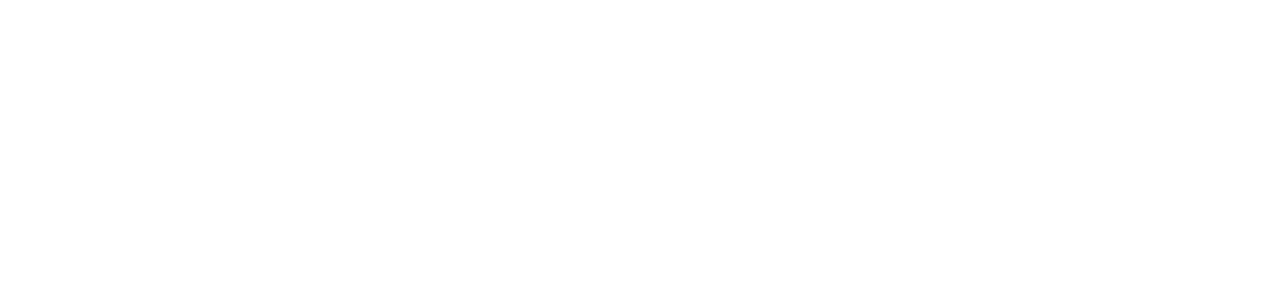
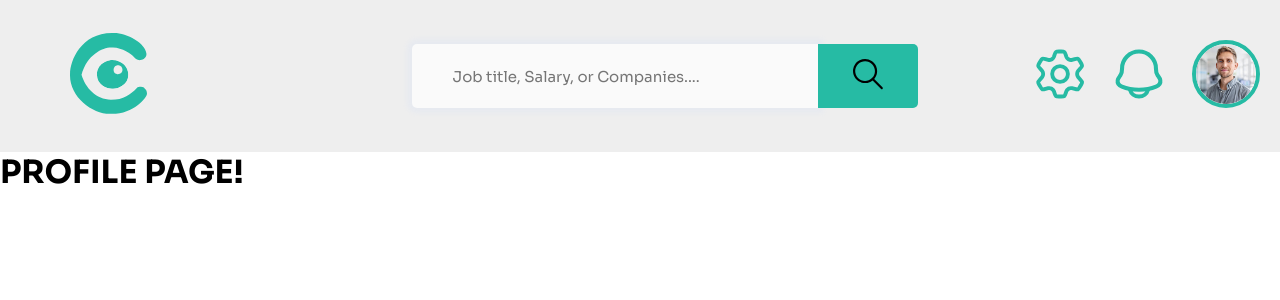
Before and after one commit to KyronPomidor/CVision, a React (Vite) app in the folder front/: page /companyprofile in a window 1280 px wide. Before the commit this address had no page. Shown: the top 300 px of the page. Built offline with nearby package versions, Linux system fonts and the light colour scheme.

Commit message:
add sample page

```diff
--- a/front/src/App.jsx
+++ b/front/src/App.jsx
@@ -2,6 +2,7 @@ import { BrowserRouter, Routes, Route, Outlet } from 'react-router-dom'
 import Header from './components/header/Header'
 import HomePage from './pages/HomePage/HomePage'
 import ProfilePage from './pages/ProfilePage/ProfilePage'
+import CompanyProfilePage from './pages/CompanyProfilePage/CompanyProfilePage'
 
 function MainLayout() {
   return (
@@ -20,6 +21,7 @@ function App() {
         <Route element={<MainLayout />}>
           <Route path="/" element={<HomePage />} />
           <Route path="/profile" element={<ProfilePage />} />
+          <Route path="/companyprofile" element={<CompanyProfilePage />} />
         </Route>
 
         {/* Pages without Header - add outside of MainLayout */}
--- /dev/null
+++ b/front/src/pages/CompanyProfilePage/CompanyProfilePage.jsx
@@ -0,0 +1,9 @@
+function CompanyProfilePage() {
+    return (
+      <div>
+        <h1>PROFILE PAGE!</h1>
+      </div>
+    )
+  }
+
+  export default CompanyProfilePage
```
